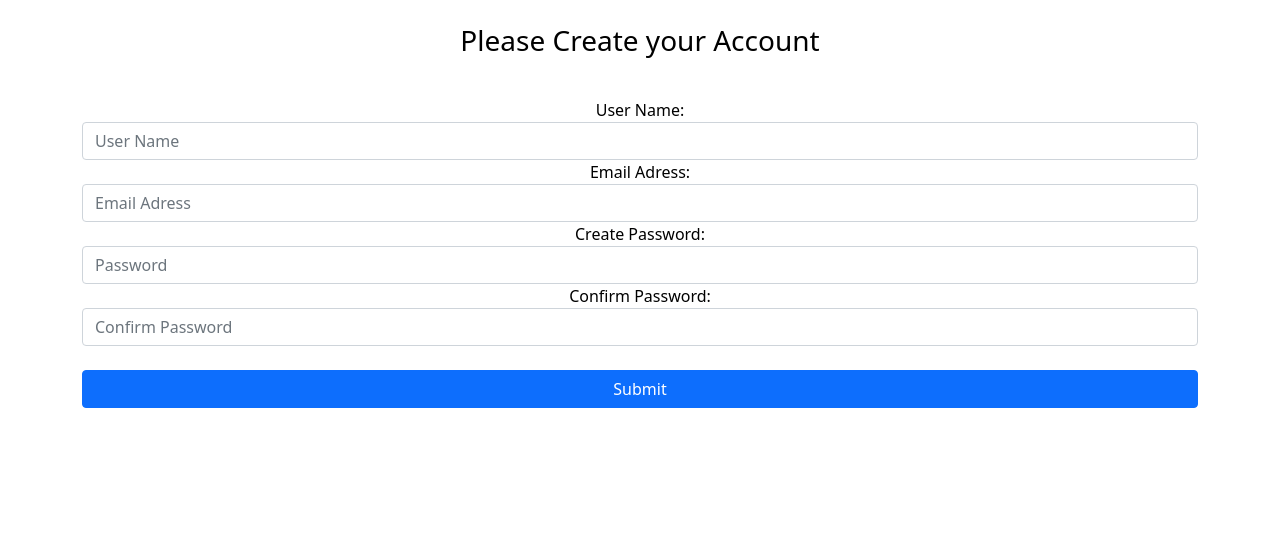
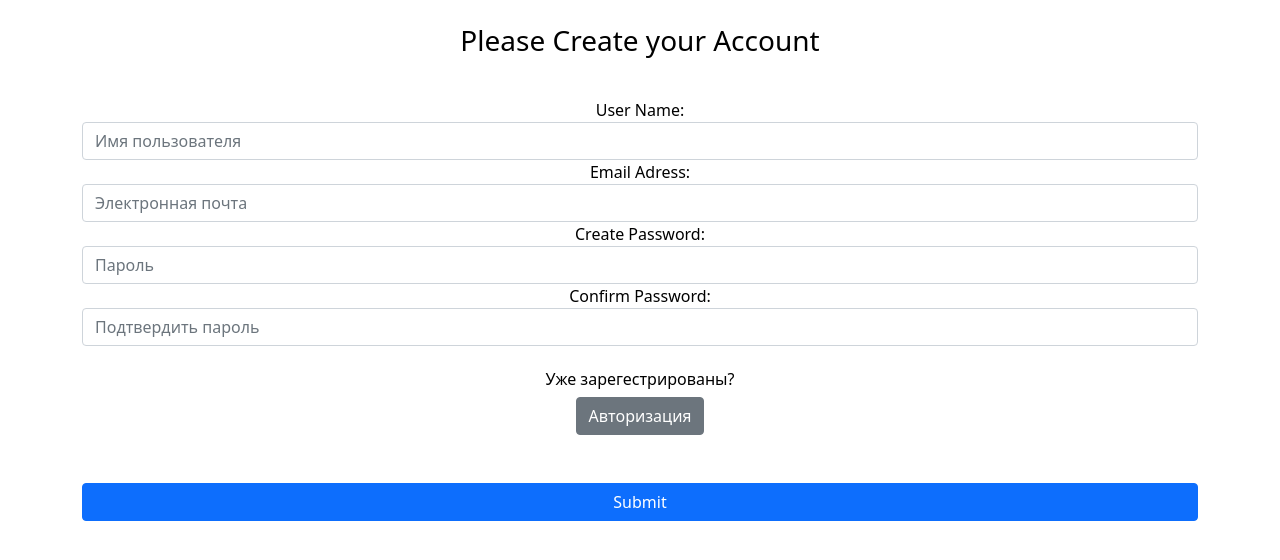
Before and after one commit to SamKhu/Slim, a Flask app: page /register in a window 1280 px wide. Shown: the part 56-616 px from the top of the page. Run offline with Flask 2, Linux system fonts and the light colour scheme.

Commit message:
Login added

```diff
--- a/slim/__init__.py
+++ b/slim/__init__.py
@@ -1,12 +1,14 @@
 from flask import Flask
 from flask_sqlalchemy import SQLAlchemy
 from flask_bcrypt import Bcrypt
+from flask_login import LoginManager
 
 app = Flask(__name__)
 app.config['SQLALCHEMY_DATABASE_URI'] = 'sqlite:///slim4.db'
 app.config['SECRET_KEY']='ebdc451ec58fec34cb97f207'
 db = SQLAlchemy(app)
 bcrypt = Bcrypt(app)
+login_manager=LoginManager(app)
 
 
 from slim import routes
--- a/slim/forms.py
+++ b/slim/forms.py
@@ -20,3 +20,8 @@ class RegisterForm(FlaskForm):
     password_1=PasswordField(label='Create Password:', validators=[Length(min=6), DataRequired()])
     password_2=PasswordField(label='Confirm Password:', validators=[EqualTo('password_1'), DataRequired()])
     submit=SubmitField(label='Submit')
+
+class LoginForm(FlaskForm):
+    user_name=StringField(label='Имя пользователя', validators=[DataRequired()])
+    password=PasswordField(label='Пароль', validators=[DataRequired()])
+    submit=SubmitField(label='Подтвердить')
--- a/slim/routes.py
+++ b/slim/routes.py
@@ -1,7 +1,8 @@
 from slim import app, db
 from flask import render_template, redirect, url_for, flash
 from slim.models import Item, User
-from slim.forms import RegisterForm
+from slim.forms import RegisterForm, LoginForm
+from flask_login import login_user
 
 @app.route("/")
 @app.route("/home")
@@ -33,3 +34,19 @@ def register_page():
             flash(f'Произошла ошибка при создании учетной записи: {err_msg}', category='danger')
 
     return render_template("register.html", form=form)
+
+@app.route("/login", methods=['GET', 'POST'])
+def login_page():
+    form=LoginForm()
+    if form.validate_on_submit():
+        attempted_user=User.query.filter_by(username=form.user_name.data).first()
+        if attempted_user and attempted_user.check_password_correction(
+                attempted_password=form.password.data
+        ):
+            login_user(attempted_user)
+            flash(f'Вы успешно  авторизовались, как {attempted_user.username}', category='success')
+            return redirect(url_for('market_page'))
+    else:
+        flash('Неудачная авторизация', category='danger')
+
+    return render_template("login.html", form=form)
--- a/slim/templates/base.html
+++ b/slim/templates/base.html
@@ -37,7 +37,7 @@
                 Dropdown
               </a>
               <ul class="dropdown-menu" aria-labelledby="navbarDropdown">
-                <li><a class="dropdown-item" href="#">Log In</a></li>
+                <li><a class="dropdown-item" href="{{ url_for('login_page') }}">Log In</a></li>
                 <li><a class="dropdown-item" href="{{ url_for('register_page') }}">Registration</a></li>
                 <li><hr class="dropdown-divider"></li>
                 <li><a class="dropdown-item" href="#">Something else here</a></li>
--- a/slim/templates/register.html
+++ b/slim/templates/register.html
@@ -15,16 +15,24 @@ Register Page
             <br>
 
             {{ form.user_name.label() }}
-            {{ form.user_name(class="form-control", placeholder="User Name") }}
+            {{ form.user_name(class="form-control", placeholder="Имя пользователя") }}
 
             {{ form.email.label() }}
-            {{ form.email(class="form-control", placeholder="Email Adress") }}
+            {{ form.email(class="form-control", placeholder="Электронная почта") }}
 
             {{ form.password_1.label() }}
-            {{ form.password_1(class="form-control", placeholder="Password") }}
+            {{ form.password_1(class="form-control", placeholder="Пароль") }}
 
             {{ form.password_2.label() }}
-            {{ form.password_2(class="form-control", placeholder="Confirm Password") }}
+            {{ form.password_2(class="form-control", placeholder="Подтвердить пароль") }}
+            <br>
+            <div class="checkbox mb-4">
+                <h6>Уже зарегестрированы?</h6>
+                <a class="btn btn-md btn-secondary" href="{{ url_for('login_page') }}">
+                    Авторизация
+                </a>
+            </div>
+
             <br>
             <div class="d-grid gap-2">
             {{ form.submit(class="btn btn-primary") }}
```
Also changed, not shown: slim/models.py (+9 -2 lines), slim/templates/login.html (added, +38 -0 lines).
